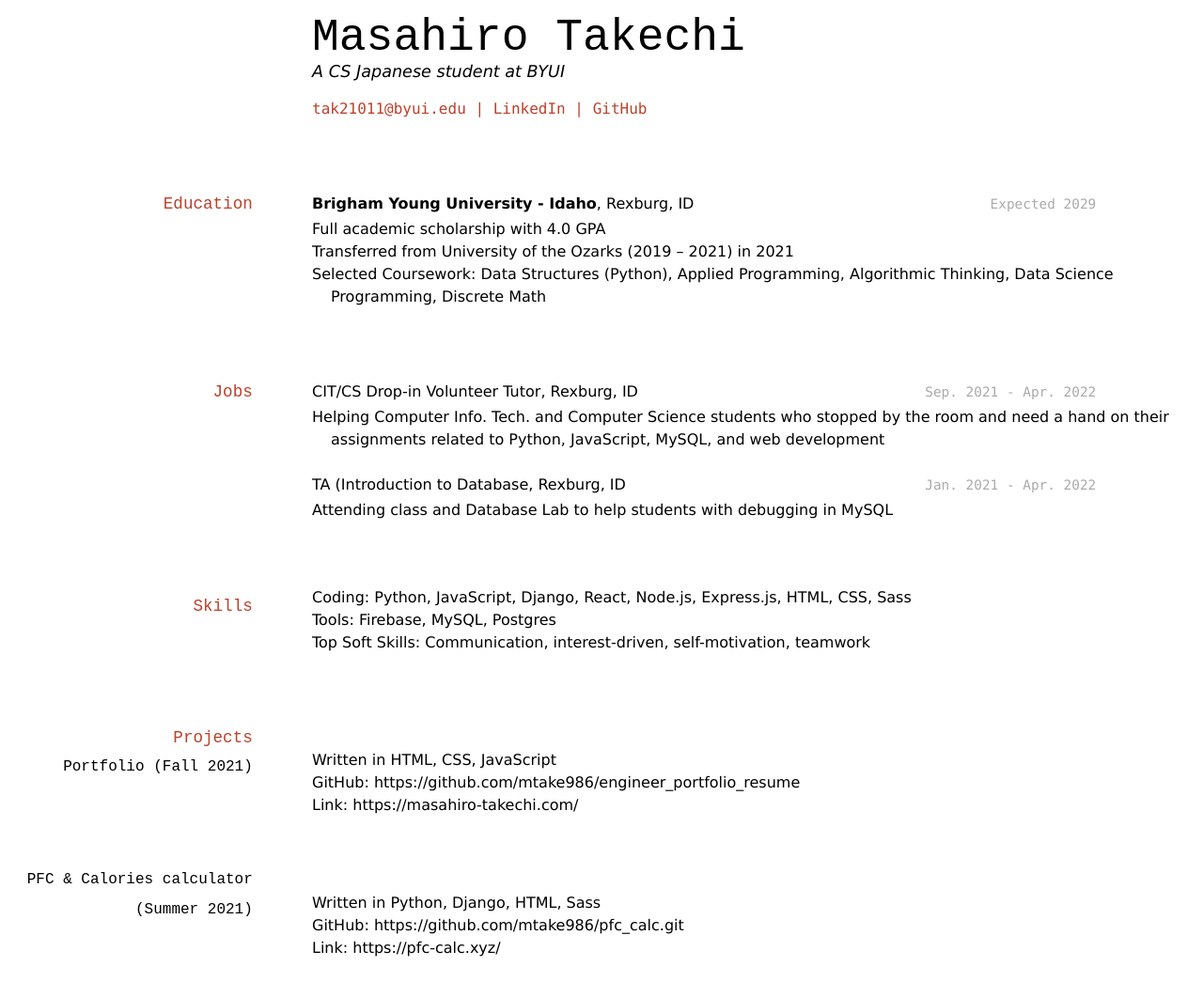
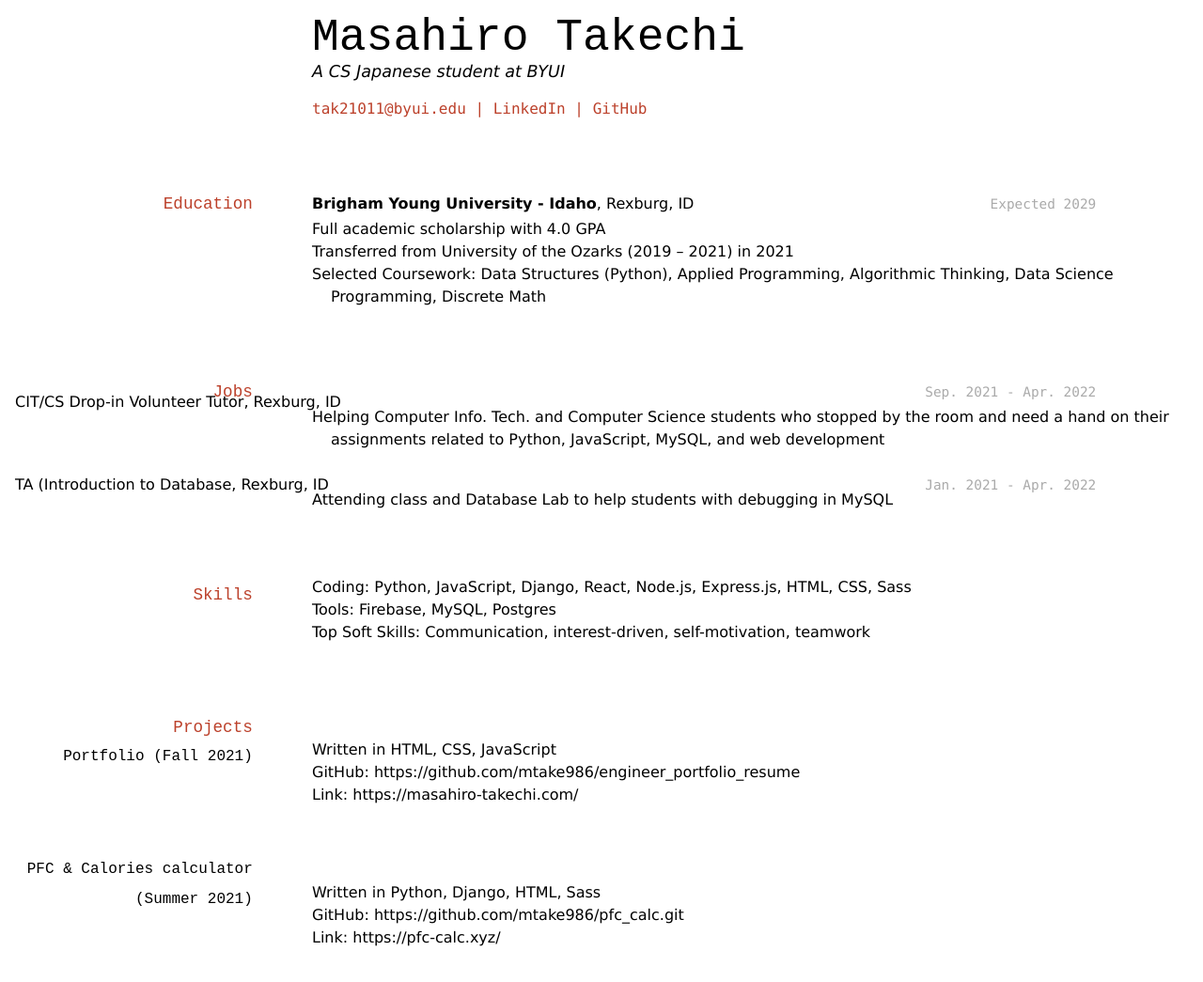
Before and after one commit to reignslau/Masahiro_Takechi_Resume_sp22_ds250, a Jekyll site: the page built from docs/index.md, in a window 1280 px wide. Shown: the whole page at 94% size. Built offline with Jekyll 4.4.1, drawn with Linux system fonts in a browser that asks for light colours.

```diff
--- a/docs/index.md
+++ b/docs/index.md
@@ -25,11 +25,11 @@ Data Science Programming, Discrete Math
 ## Jobs
 
 `Sep. 2021 - Apr. 2022`
-CIT/CS Drop-in Volunteer Tutor, Rexburg, ID
+###### CIT/CS Drop-in Volunteer Tutor, Rexburg, ID
 - Helping Computer Info. Tech. and Computer Science students who stopped by the room and need a hand on their assignments related to Python, JavaScript, MySQL, and web development
 
 `Jan. 2021 - Apr. 2022`
-TA (Introduction to Database, Rexburg, ID
+###### TA (Introduction to Database, Rexburg, ID
 - Attending class and Database Lab to help students with debugging in MySQL
 
 ## Skills
```
